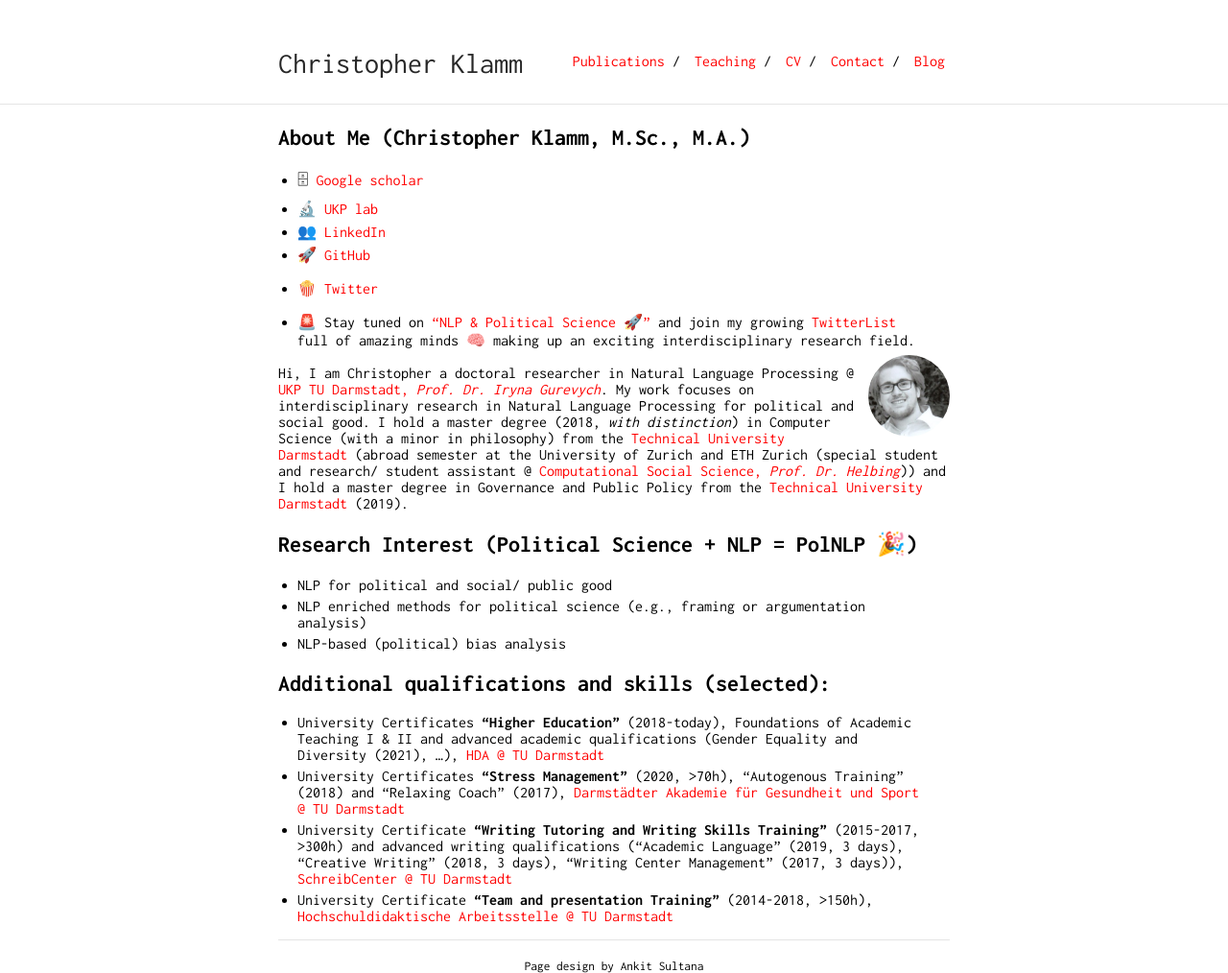
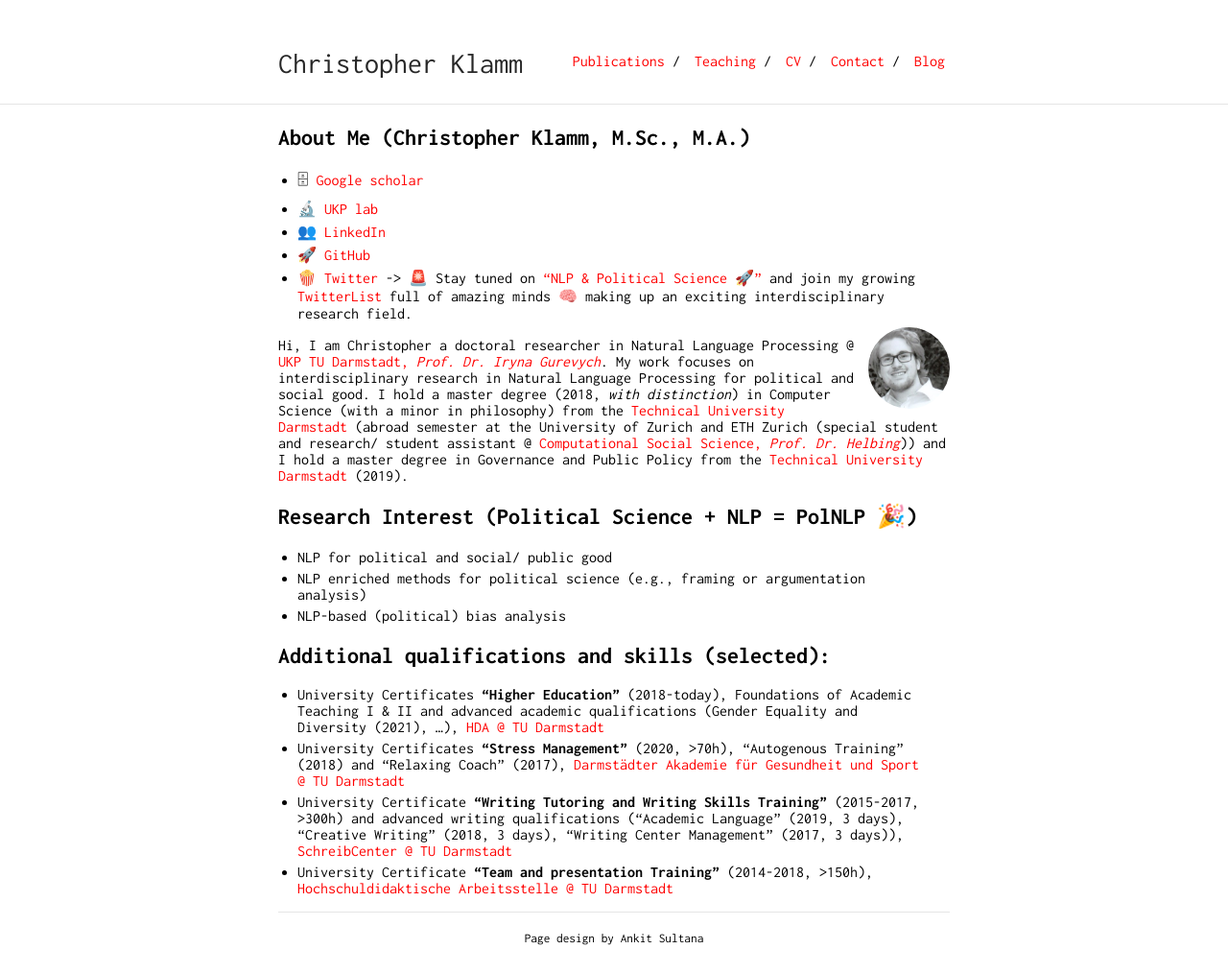
Before and after one commit to chkla/gitPage, a Jekyll site: the page built from index.md, in a window 1280 px wide. Shown: the whole page at 96% size. Built offline with Jekyll 4.4.1, drawn with Linux system fonts in a browser that asks for light colours; our own code applies the rules of GitHub Pages for plain Markdown files; after the commit the page ends 985 px from its top, so only the background shows below that.

```diff
--- a/index.md
+++ b/index.md
@@ -7,9 +7,7 @@ layout: default
 * 🔬 [UKP lab](https://www.informatik.tu-darmstadt.de/ukp/ukp_home/staff_ukp/detailseite_mitarbeiter_1_68224.en.jsp)
 * 👥 [LinkedIn](https://www.linkedin.com/in/christopher-klamm-865786b3/)
 * 🚀 [GitHub](https://github.com/chkla/)
-* 🍿 [Twitter](https://twitter.com/chklamm)
-
-* 🚨 Stay tuned on ["NLP & Political Science 🚀"](https://twitter.com/i/lists/1353009462236372992?s=20) and join my growing [TwitterList](https://twitter.com/i/lists/1353009462236372992?s=20) full of amazing minds 🧠 making up an exciting interdisciplinary research field.
+* 🍿 [Twitter](https://twitter.com/chklamm) -> 🚨 Stay tuned on ["NLP & Political Science 🚀"](https://twitter.com/i/lists/1353009462236372992?s=20) and join my growing [TwitterList](https://twitter.com/i/lists/1353009462236372992?s=20) full of amazing minds 🧠 making up an exciting interdisciplinary research field.
 
 <img class="profile-picture" src="chris.jpg">
 Hi, I am Christopher a doctoral researcher in Natural Language Processing @ [UKP TU Darmstadt, <i>Prof. Dr. Iryna Gurevych</i>](https://www.informatik.tu-darmstadt.de/ukp/ukp_home/about_ukp/index.en.jsp). My work focuses on interdisciplinary research in Natural Language Processing for political and social good. I hold a master degree (2018, <i>with distinction</i>) in Computer Science (with a minor in philosophy) from the [Technical University Darmstadt](https://www.tu-darmstadt.de) (abroad semester at the University of Zurich and ETH Zurich (special student and research/ student assistant @ [Computational Social Science, <i>Prof. Dr. Helbing</i>](http://www.coss.ethz.ch))) and I hold a master degree in Governance and Public Policy from the [Technical University Darmstadt](https://www.tu-darmstadt.de) (2019).
```
